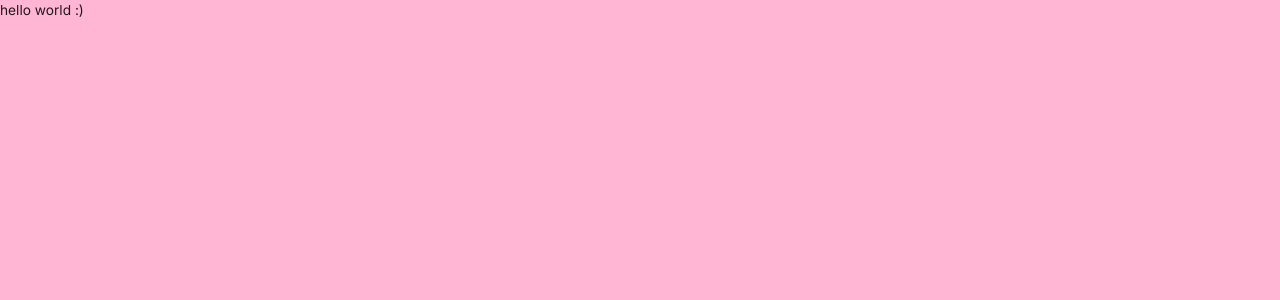
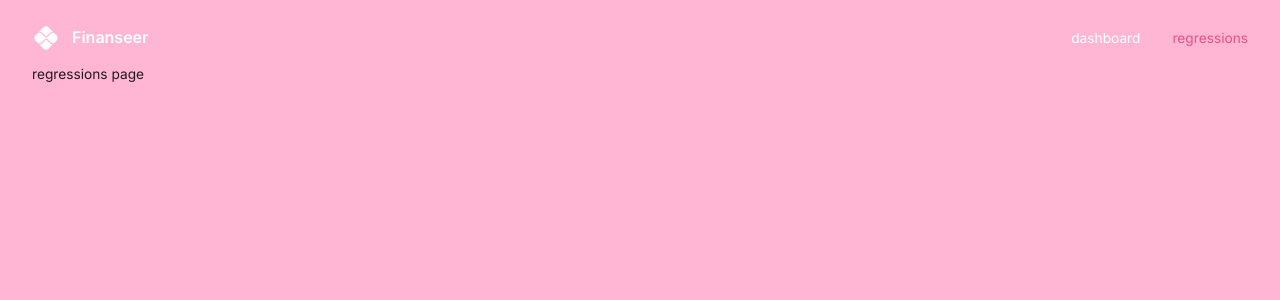
Before and after one commit to camilamdaniels/finance-dashboard, a React (Vite) app in the folder client/: page /regressions in a window 1280 px wide. Shown: the top 300 px of the page. Built offline with nearby package versions, Linux system fonts and the light colour scheme.

Commit message:
Navbar and routing complete.

```diff
--- a/client/src/App.tsx
+++ b/client/src/App.tsx
@@ -1,17 +1,33 @@
 import { createTheme } from "@mui/material/styles"
 import { useMemo } from "react"
 import { themeSettings } from "./theme"
-import { CssBaseline, ThemeProvider } from "@mui/material"
+import { Box, CssBaseline, ThemeProvider } from "@mui/material"
+import { BrowserRouter, Route, Routes } from "react-router-dom"
+import Navbar from './scenes/navbar'
 
 function App() {
   const theme = useMemo(() => createTheme(themeSettings), [])
 
   return (
     <div className='app'>
-      <ThemeProvider theme={theme}>
-        <CssBaseline />
-        hello world :)
-      </ThemeProvider>
+      <BrowserRouter>
+        <ThemeProvider theme={theme}>
+          <CssBaseline />
+          <Box width='100%' height='100%' padding='1rem 2rem 4rem 2rem'>
+            <Navbar />
+            <Routes>
+              <Route
+                path='/'
+                element={<div>dashboard page</div>}
+              />
+              <Route
+                path='/regressions'
+                element={<div>regressions page</div>}
+              />
+            </Routes>
+          </Box>
+        </ThemeProvider>
+      </BrowserRouter>
     </div>
   )
 }
--- /dev/null
+++ b/client/src/components/FlexBetween.tsx
@@ -0,0 +1,10 @@
+import { Box } from "@mui/material"
+import { styled } from "@mui/system"
+
+const FlexBetween = styled(Box)({
+    display: 'flex',
+    justifyContent: 'space-between',
+    alignItems: 'center'
+})
+
+export default FlexBetween
--- /dev/null
+++ b/client/src/scenes/navbar/index.tsx
@@ -0,0 +1,60 @@
+import React, { useState } from 'react'
+import { Link } from 'react-router-dom'
+import { Box, Typography, useTheme } from '@mui/material'
+import FlexBetween from '@/components/FlexBetween'
+import PixIcon from '@mui/icons-material/Pix'
+
+type Props = {};
+
+const Navbar = (props: Props) => {
+  const { palette } = useTheme();
+  const [selected, setSelected] = useState("dashboard")
+
+  return (
+    <FlexBetween
+      mb='0.25rem'
+      p='0.5rem 0rem'
+      color={palette.grey[100]}
+    >
+      {/* LEFT SIDE */}
+      <FlexBetween
+        gap='0.75rem'
+      >
+        <PixIcon sx={{ fontSize: '28px' }}/>
+        <Typography variant='h4' fontSize='16px' color={palette.grey[100]}>
+          Finanseer
+        </Typography>
+      </FlexBetween>
+
+      {/* RIGHT SIDE */}
+      <FlexBetween gap='2rem'>
+        <Box sx={{ '&:hover': { color: palette.primary[100] } }}>
+          <Link
+            to='/'
+            onClick={() => setSelected("dashboard")}
+            style={{
+              color: selected === "dashboard" ? "inherit" : palette.primary[900],
+              textDecoration: "inherit"
+            }}
+          >
+            dashboard
+          </Link>
+        </Box>
+        <Box sx={{ '&:hover': { color: palette.primary[100] } }}>
+          <Link
+            to='/regressions'
+            onClick={() => setSelected("regressions")}
+            style={{
+              color: selected === "regressions" ? "inherit" : palette.primary[900],
+              textDecoration: "inherit"
+            }}
+          >
+            regressions
+          </Link>
+        </Box>
+      </FlexBetween>
+    </FlexBetween>
+  )
+}
+
+export default Navbar
--- a/client/src/theme.ts
+++ b/client/src/theme.ts
@@ -1,6 +1,6 @@
 export const tokens = {
     grey: {
-      100: "#f0f0f3",
+      100: "#ffffff",
       200: "#e1e2e7",
       300: "#d1d3da",
       400: "#c2c5ce",
```
